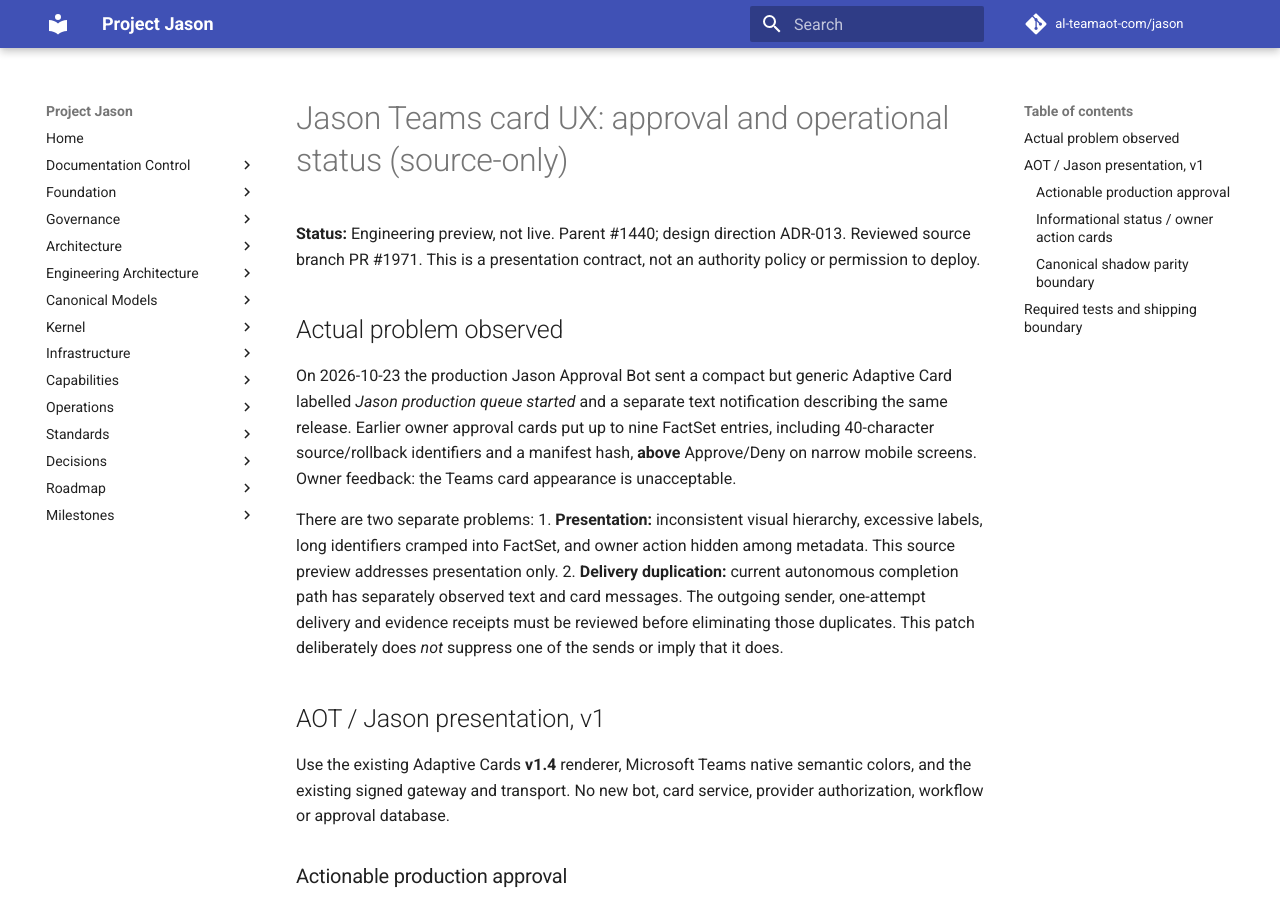
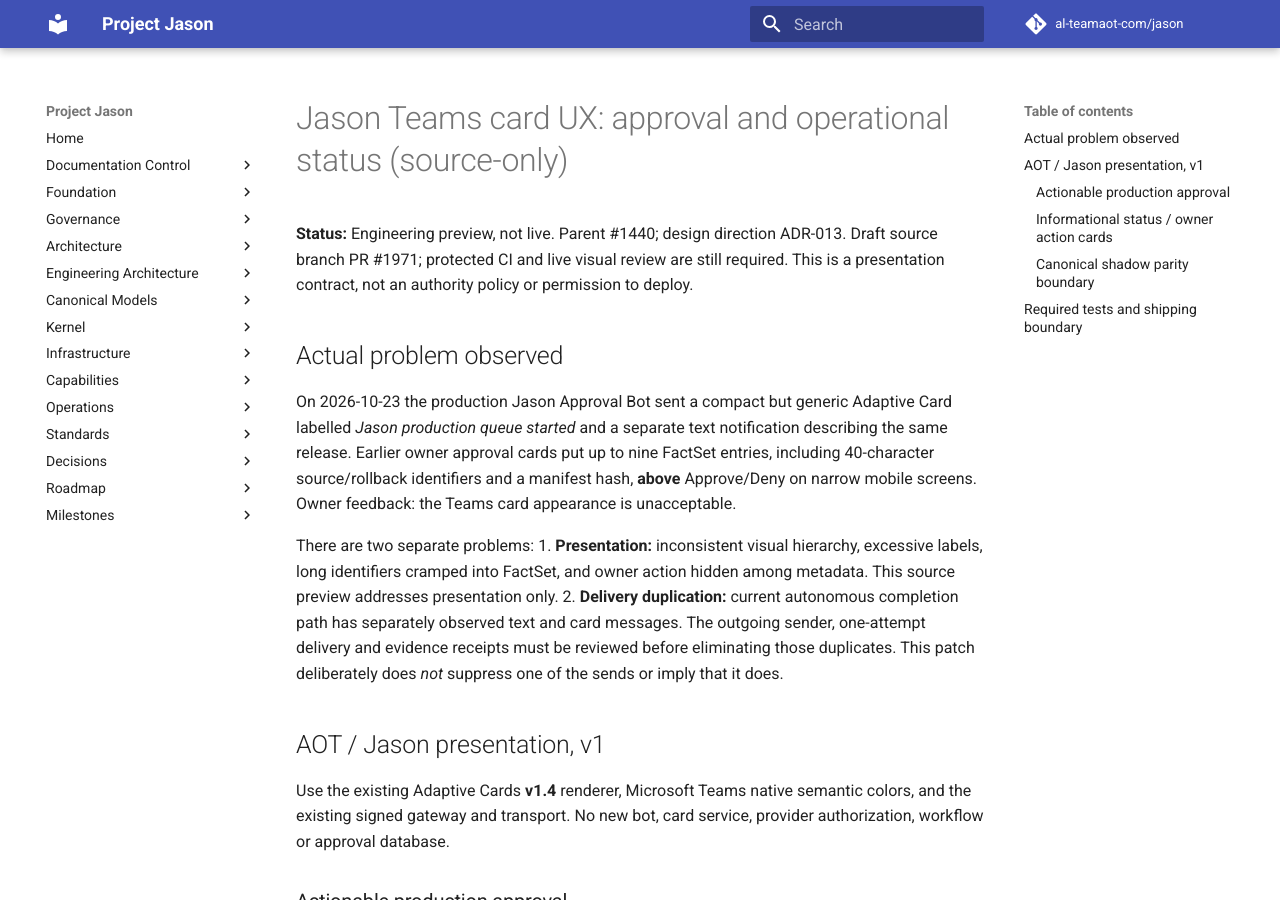
Before and after one commit to al-teamaot-com/jason, an MkDocs documentation site: the page built from docs/operations/Jason-Teams-Card-Presentation-UX-2026-10-23.md, in a window 1280 px wide and 900 px high. Built offline with MkDocs 1.6.1 and Material for MkDocs 9.7.7, drawn with Linux system fonts in a browser that asks for light colours; comment, search, counter and statistics services are not loaded.

Commit message:
docs(teams): distinguish draft review request from completed acceptance

```diff
--- a/docs/operations/Jason-Teams-Card-Presentation-UX-2026-10-23.md
+++ b/docs/operations/Jason-Teams-Card-Presentation-UX-2026-10-23.md
@@ -1,6 +1,6 @@
 # Jason Teams card UX: approval and operational status (source-only)
 
-**Status:** Engineering preview, not live. Parent #1440; design direction ADR-013. Reviewed source branch PR #1971. This is a presentation contract, not an authority policy or permission to deploy.
+**Status:** Engineering preview, not live. Parent #1440; design direction ADR-013. Draft source branch PR #1971; protected CI and live visual review are still required. This is a presentation contract, not an authority policy or permission to deploy.
 
 ## Actual problem observed
 
```
